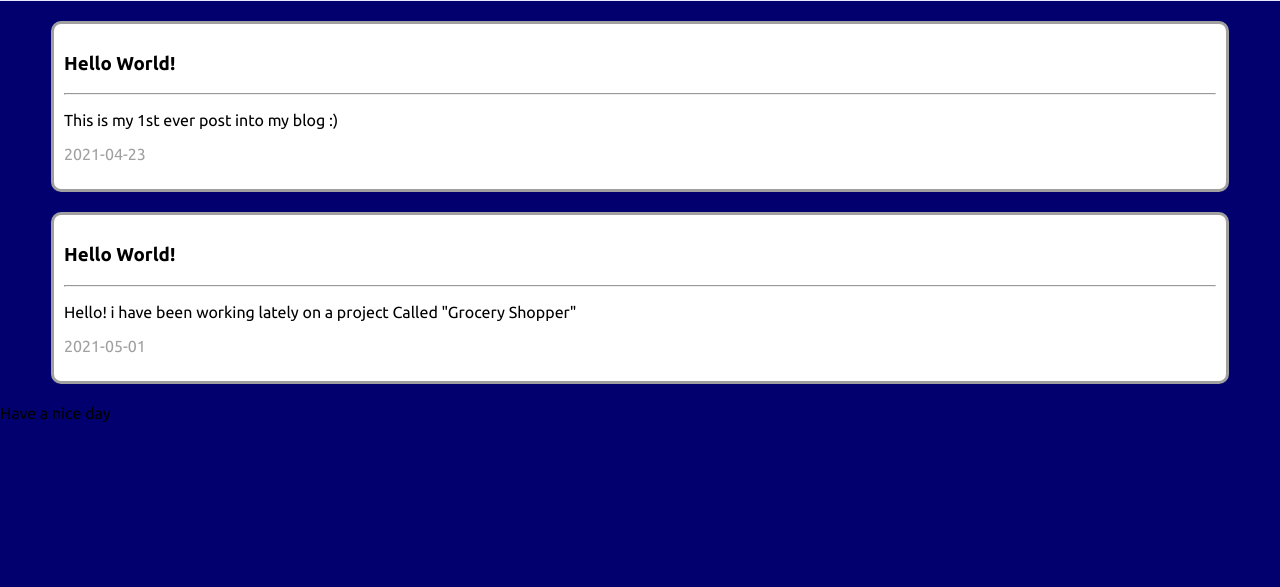
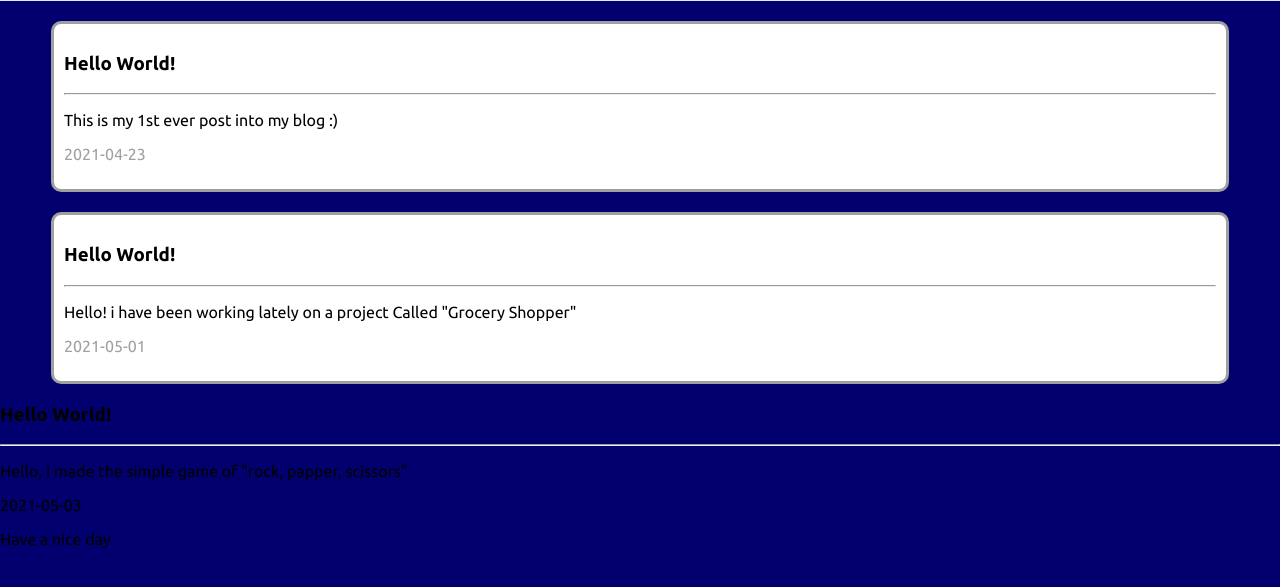
Before and after one commit to Daewooer/my-blog-, a plain HTML site: page index.html in a window 1280 px wide. Shown: the part 79-666 px from the top of the page. Drawn offline with Linux system fonts and the light colour scheme.

Commit message:
Update index.html

```diff
--- a/index.html
+++ b/index.html
@@ -3,7 +3,7 @@
   <head>
     <meta charset="utf-8">
     <meta name="viewport" content="width=device-width">
-    <title>My Blog</title>
+    <title>Kostas's Blog</title>
     <link href="style.css" rel="stylesheet" type="text/css" />
   </head>
   <body>
@@ -27,6 +27,12 @@
         <p class="date">2021-05-01</p>
         </article>
 
+        <h3>Hello World!</h3>
+        <hr />
+        <p>Hello, I made the simple game of "rock, papper, scissors"</p>
+        <p class="date">2021-05-03</p>
+        </article>
+
     </main>
     <footer>
       Have a nice day
```
